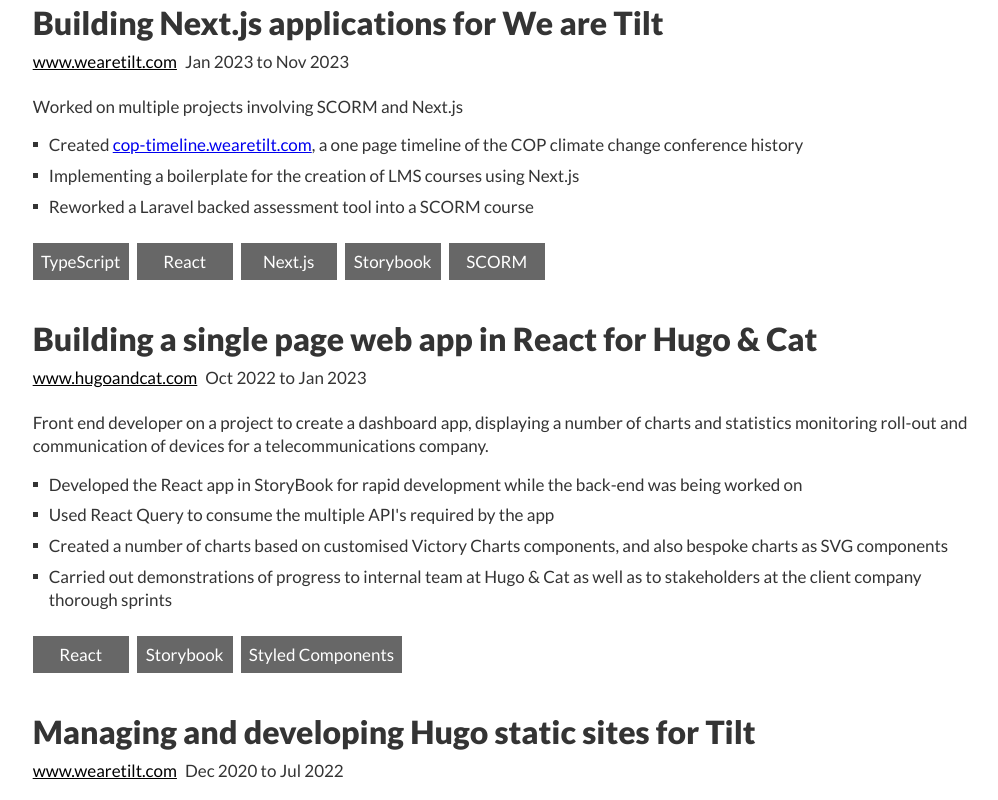
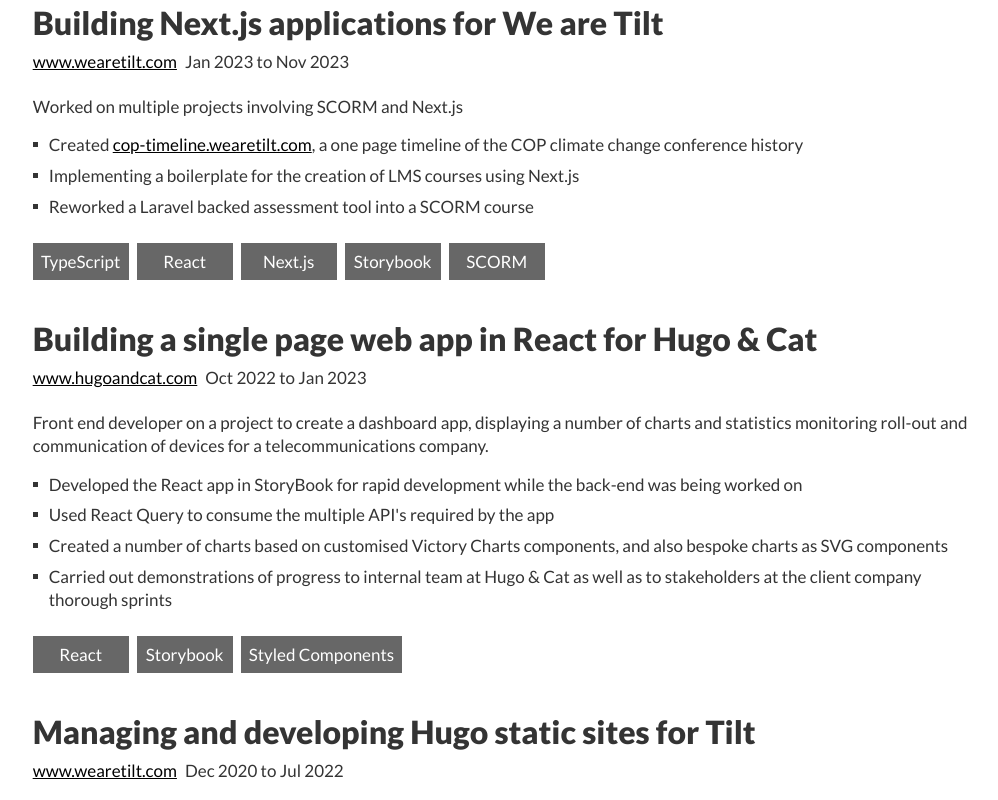
Before and after one commit to hellorich/richcookson.info, a Next.js app: page / in a window 1280 px wide. Shown: the part 1000-1800 px from the top of the page, without its empty margins (234-1232 px from the left). Built offline with nearby package versions, Linux system fonts and the light colour scheme.

Commit message:
Added handling for hyperlinks in content

```diff
--- a/app/_components/career-article/career-article.module.scss
+++ b/app/_components/career-article/career-article.module.scss
@@ -48,4 +48,8 @@
   ul {
     @include list();
   }
+
+  a {
+    @include hyperlink();
+  }
 }
```
